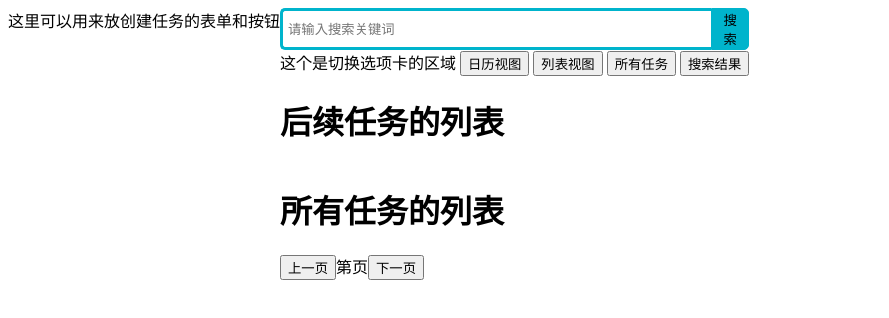
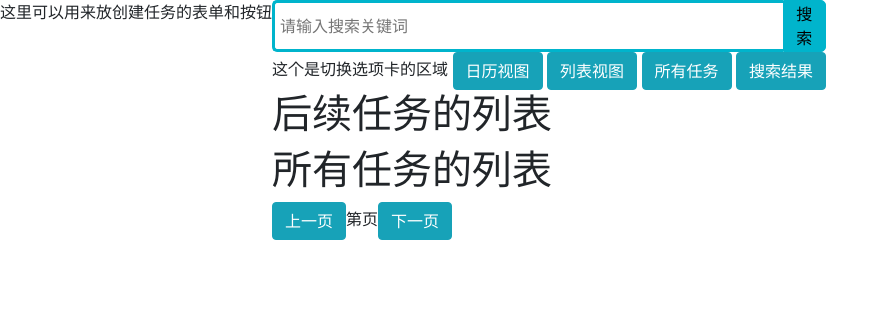
Before and after one commit to Liutos/cuckoo, a website: page app/public/index.html in a window 1280 px wide. Shown: the whole page, without its empty margins (0-889 px from the left). Drawn offline with nearby package versions, Linux system fonts and the light colour scheme; no server answers.

Commit message:
refactor: Use Bootstrap's button style.

```diff
--- a/app/public/index.html
+++ b/app/public/index.html
@@ -1,6 +1,10 @@
+<!doctype html>
 <html>
   <head>
+    <meta charset="utf-8">
+    <meta name="viewport" content="width=device-width, initial-scale=1, shrink-to-fit=no">
     <title>标题</title>
+    <link rel="stylesheet" href="https://cdn.jsdelivr.net/npm/bootstrap@4.5.3/dist/css/bootstrap.min.css" integrity="sha384-TX8t27EcRE3e/ihU7zmQxVncDAy5uIKz4rEkgIXeMed4M0jlfIDPvg6uqKI2xXr2" crossorigin="anonymous">
     <link rel="stylesheet" type="text/css" href="index.css">
     <link href='css/main.css' rel='stylesheet' />
     <!-- 开发环境版本，包含了有帮助的命令行警告 -->
@@ -21,10 +25,10 @@
         </div>
         <div>
           <span>这个是切换选项卡的区域</span>
-          <button onclick="showCalendar()">日历视图</button>
-          <button onclick="showFollowing()">列表视图</button>
-          <button onclick="showTasks()">所有任务</button>
-          <button onclick="showSearchResult()">搜索结果</button>
+          <button class="btn btn-info" onclick="showCalendar()">日历视图</button>
+          <button class="btn btn-info" onclick="showFollowing()">列表视图</button>
+          <button class="btn btn-info" onclick="showTasks()">所有任务</button>
+          <button class="btn btn-info" onclick="showSearchResult()">搜索结果</button>
         </div>
         <!-- 以下的三个视图都只能在同一时刻看到其中一个 -->
         <div id="calendar"></div>
@@ -37,13 +41,15 @@
           <h1>所有任务的列表</h1>
           <div id="wholeTaskContainer"></div>
           <div id="pager">
-            <button onclick="backward()">上一页</button>第<span id="currentPageNumber"></span>页<button onclick="forward()">下一页</button>
+            <button class="btn btn-info" onclick="backward()">上一页</button>第<span id="currentPageNumber"></span>页<button class="btn btn-info" onclick="forward()">下一页</button>
           </div>
         </div>
         <!-- 以下是搜索结果的区域 -->
         <div id="searchResultContainer"></div>
       </div>
     </div>
+    <script src="https://code.jquery.com/jquery-3.5.1.slim.min.js" integrity="sha384-DfXdz2htPH0lsSSs5nCTpuj/zy4C+OGpamoFVy38MVBnE+IbbVYUew+OrCXaRkfj" crossorigin="anonymous"></script>
+    <script src="https://cdn.jsdelivr.net/npm/bootstrap@4.5.3/dist/js/bootstrap.bundle.min.js" integrity="sha384-ho+j7jyWK8fNQe+A12Hb8AhRq26LrZ/JpcUGGOn+Y7RsweNrtN/tE3MoK7ZeZDyx" crossorigin="anonymous"></script>
     <script src="/public/index.js"></script>
     <script>main();</script>
   </body>
```
Also changed, not shown: 1 other file.
